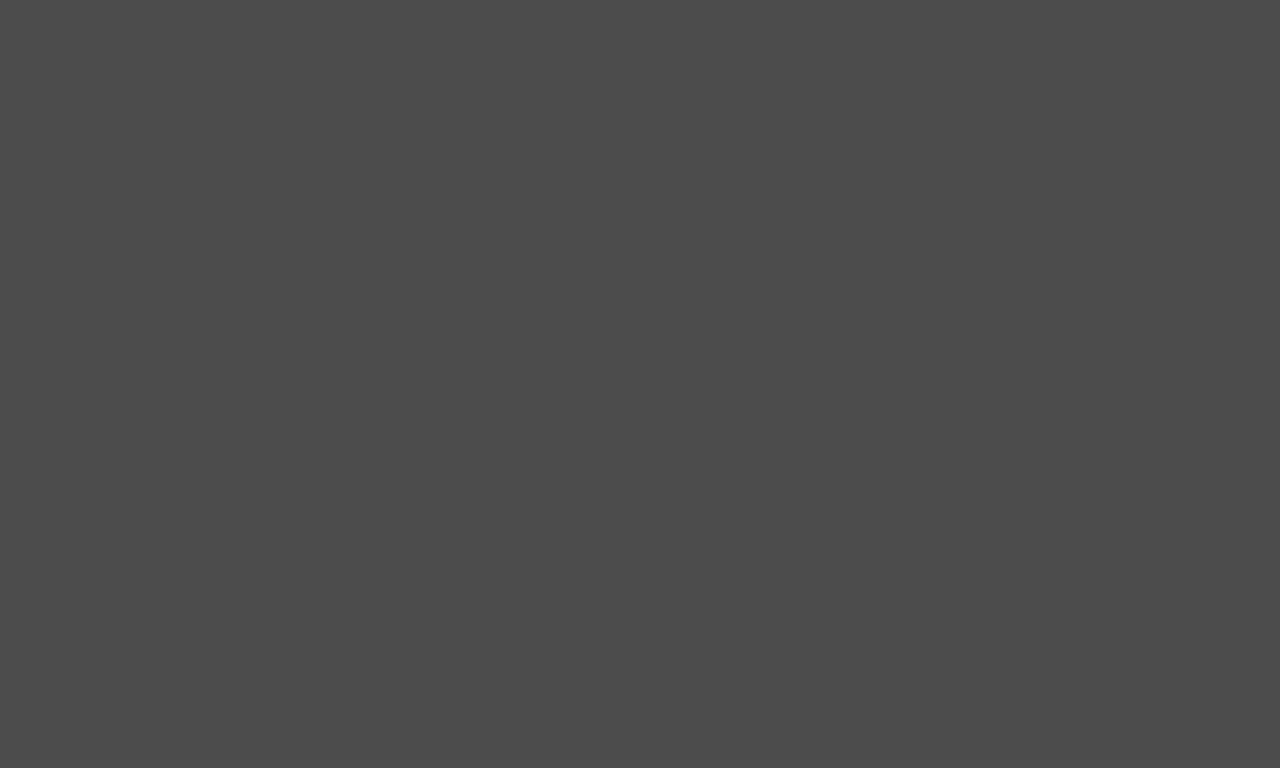
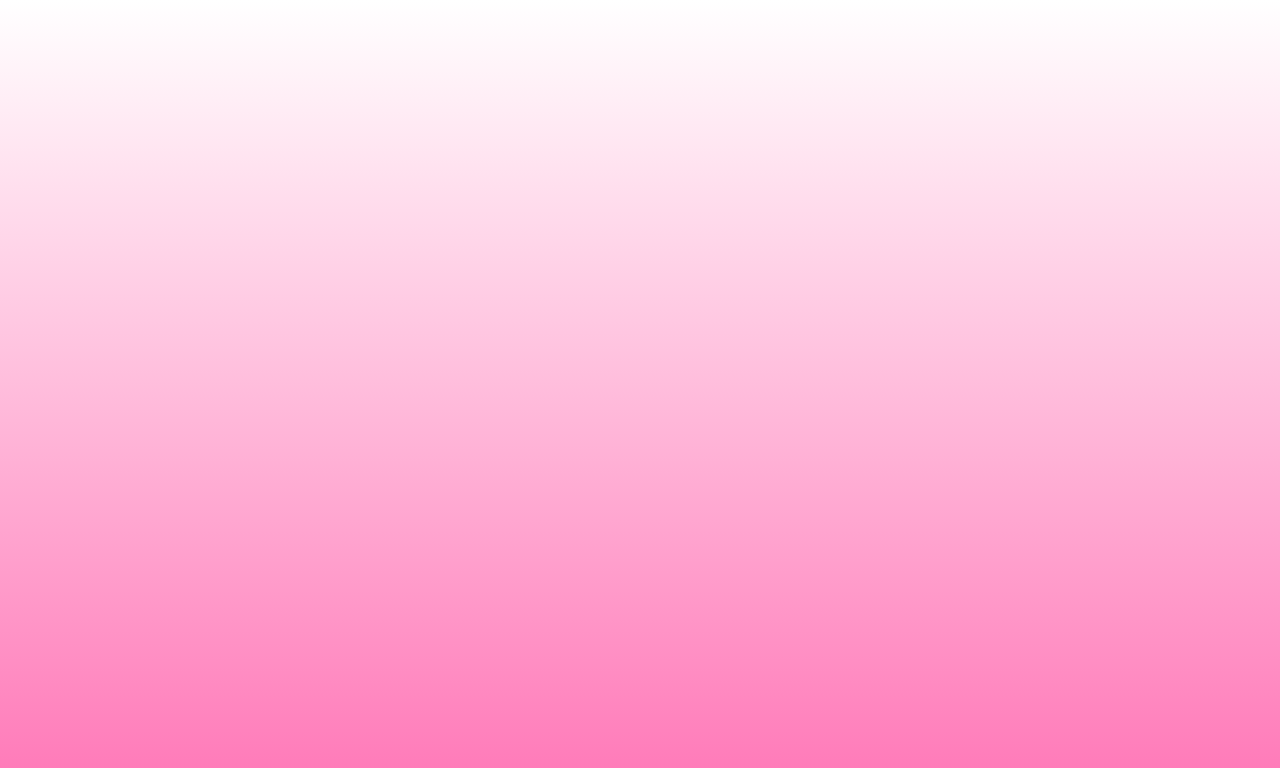
Before and after one commit to LopyFood/lopyfood.github.io, a plain HTML site: page index.html in a window 1280 px wide. Drawn offline with Linux system fonts and the light colour scheme; a web font is replaced by a local one.

Commit message:
change color

```diff
--- a/style.css
+++ b/style.css
@@ -7,7 +7,7 @@
 .container {
     width: 100%;
     height: 100vh;
-    background: linear-gradient(rgba(0,0,0,0.7),rgba(0,0,0,0.7));
+    background: linear-gradient(rgb(255, 255, 255),rgba(255, 117, 182, 0.993));
     background-position: center;
     background-size: cover;
 }
```
